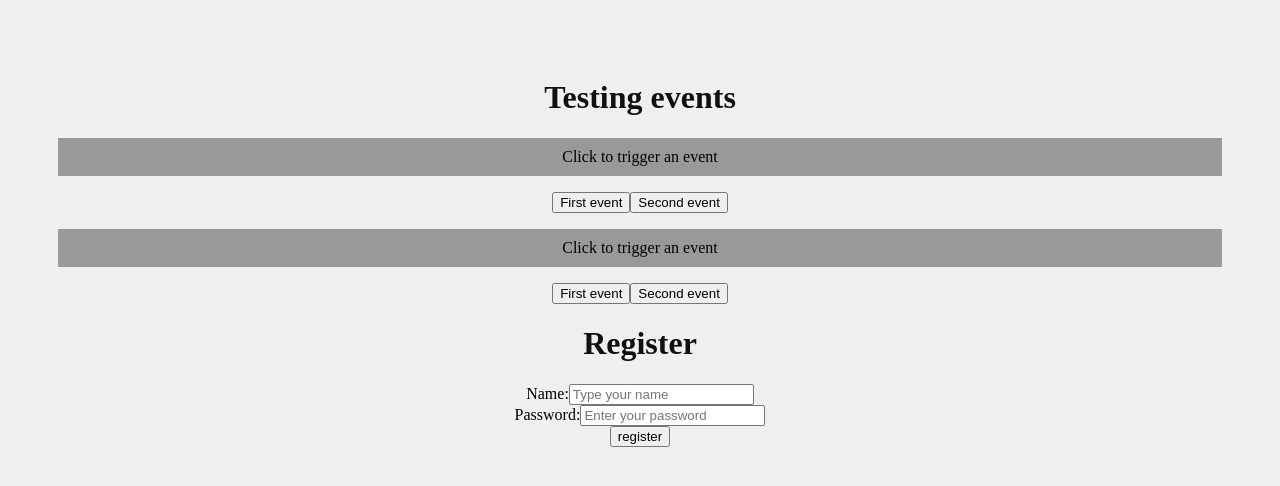
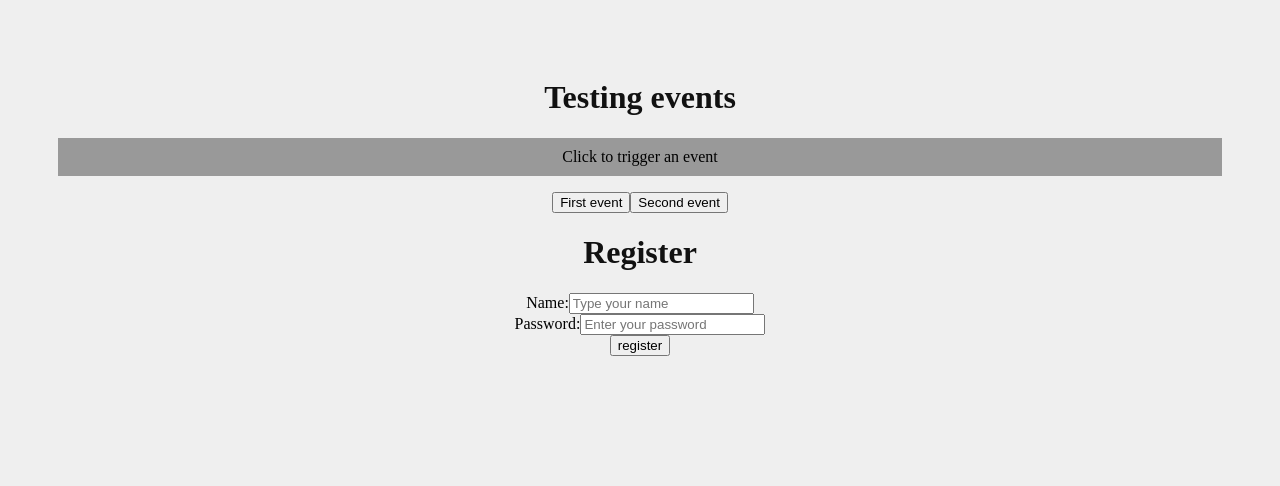
Before and after one commit to Ravelos/My-app, a React (Create React App) app: page / in a window 1280 px wide. Shown: the top 486 px of the page. Built offline with nearby package versions, Linux system fonts and the light colour scheme.

Commit message:
using event component

```diff
--- a/src/App.js
+++ b/src/App.js
@@ -8,8 +8,7 @@ function App() {
   return (
     <div className="App">
       <h1>Testing events</h1>
-      <Event number="1"/>
-      <Event number="2"/>
+      <Event/>
       <Form/>
     </div>
   );
```
